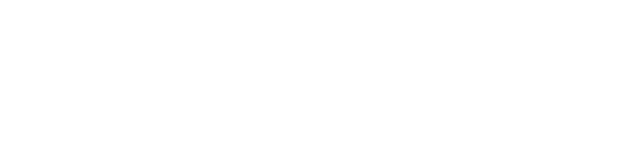
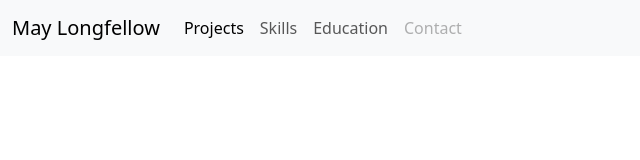
Before and after one commit to mayflower865/Portfolio, a plain HTML site: page index.html in a window 1280 px wide. Shown: the whole page, without its empty margins (0-640 px from the left). Drawn offline with nearby package versions, Linux system fonts and the light colour scheme.

Commit message:
Inserting bootstrap navbar and blank image

```diff
--- a/index.html
+++ b/index.html
@@ -8,8 +8,25 @@
     <title>Portfolio - May Longfellow</title>
     <link href="https://cdn.jsdelivr.net/npm/bootstrap@5.3.0-alpha3/dist/css/bootstrap.min.css" rel="stylesheet" integrity="sha384-KK94CHFLLe+nY2dmCWGMq91rCGa5gtU4mk92HdvYe+M/SXH301p5ILy+dN9+nJOZ" crossorigin="anonymous">
     <script src="https://cdn.jsdelivr.net/npm/bootstrap@5.3.0-alpha3/dist/js/bootstrap.bundle.min.js" integrity="sha384-ENjdO4Dr2bkBIFxQpeoTz1HIcje39Wm4jDKdf19U8gI4ddQ3GYNS7NTKfAdVQSZe" crossorigin="anonymous"></script>
+    <link rel="stylesheet" href="css/style.css">
 </head>
 <body>
-
+    <nav class="navbar navbar-expand-lg bg-body-tertiary">
+  <div class="container-fluid">
+    <a class="navbar-brand" href="#">May Longfellow</a>
+    <button class="navbar-toggler" type="button" data-bs-toggle="collapse" data-bs-target="#navbarNavAltMarkup" aria-controls="navbarNavAltMarkup" aria-expanded="false" aria-label="Toggle navigation">
+      <span class="navbar-toggler-icon"></span>
+    </button>
+    <div class="collapse navbar-collapse" id="navbarNavAltMarkup">
+      <div class="navbar-nav">
+        <a class="nav-link active" aria-current="page" href="#">Projects</a>
+        <a class="nav-link" href="#">Skills</a>
+        <a class="nav-link" href="#">Education</a>
+        <a class="nav-link disabled">Contact</a>
+      </div>
+    </div>
+  </div>
+</nav>
+<img src="#" alt="" />
 </body>
 </html>
```
Also changed, not shown: css/style.css (added).
